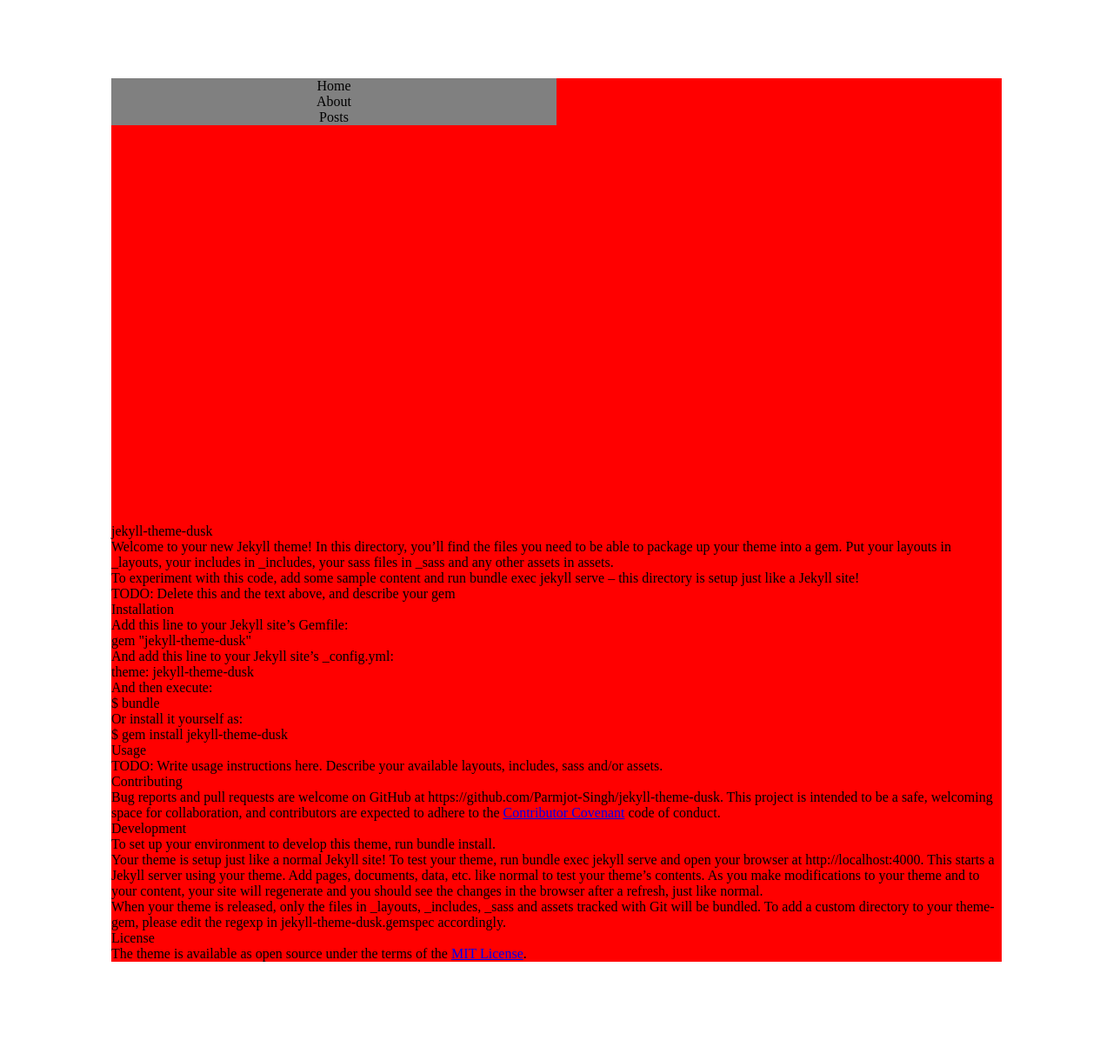
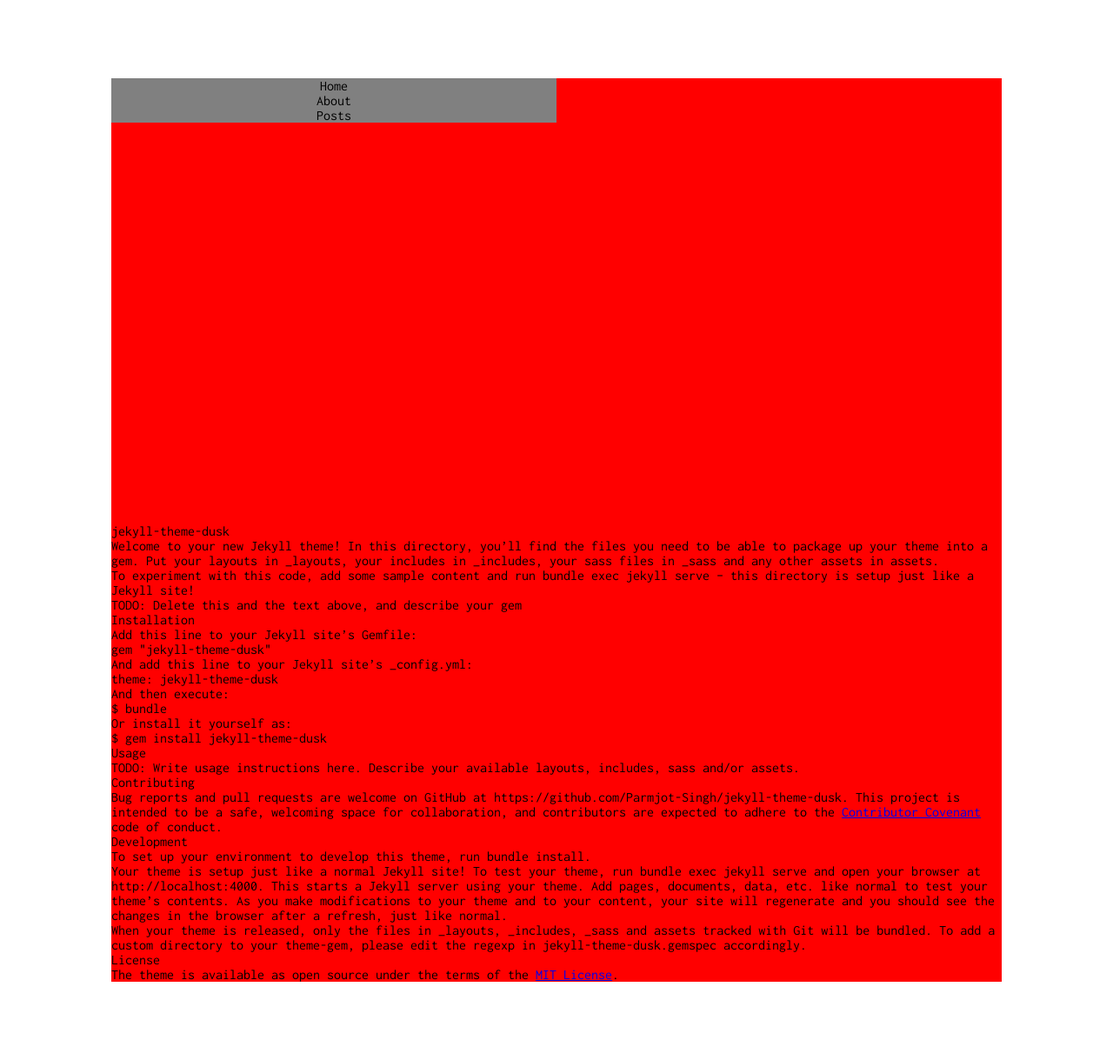
Before and after one commit to Parmjot-Singh/jekyll-theme-dusk, a Jekyll site: the page built from README.md, in a window 1280 px wide. Shown: the whole page at 87% size. Built offline with Jekyll 4.4.1, drawn with Linux system fonts in a browser that asks for light colours; our own code applies the rules of GitHub Pages for plain Markdown files; before the commit the page ends 1196 px from its top, so only the background shows below that.

Commit message:
add fonts

```diff
--- a/_sass/main.scss
+++ b/_sass/main.scss
@@ -33,6 +33,27 @@ footer, header, hgroup, menu, nav, section {
 	display: block;
 }
 
+/* fonts */
+/* Regular */
+@font-face {
+	font-family: "Inconsolata";
+	src: url("/assets/fonts/Inconsolata-VariableFont_wdth,wght.ttf") format("truetype");
+	font-weight: 300 700;
+	font-style: normal;
+}
+
+/* Italic */
+@font-face {
+	font-family: "Inconsolata";
+	src: url("/assets/fonts/Inconsolata-VariableFont_wdth,wght.ttf") format("truetype");
+	font-weight: 300 700;
+	font-style: italic;
+}
+
+html {
+	font-family: Inconsolata, "Courier New", monospace;
+}
+
 /* main website area */
 #content {
 	display: block;
```
Also changed, not shown: assets/fonts/Inconsolata-VariableFont_wdth,wght.ttf (added).
